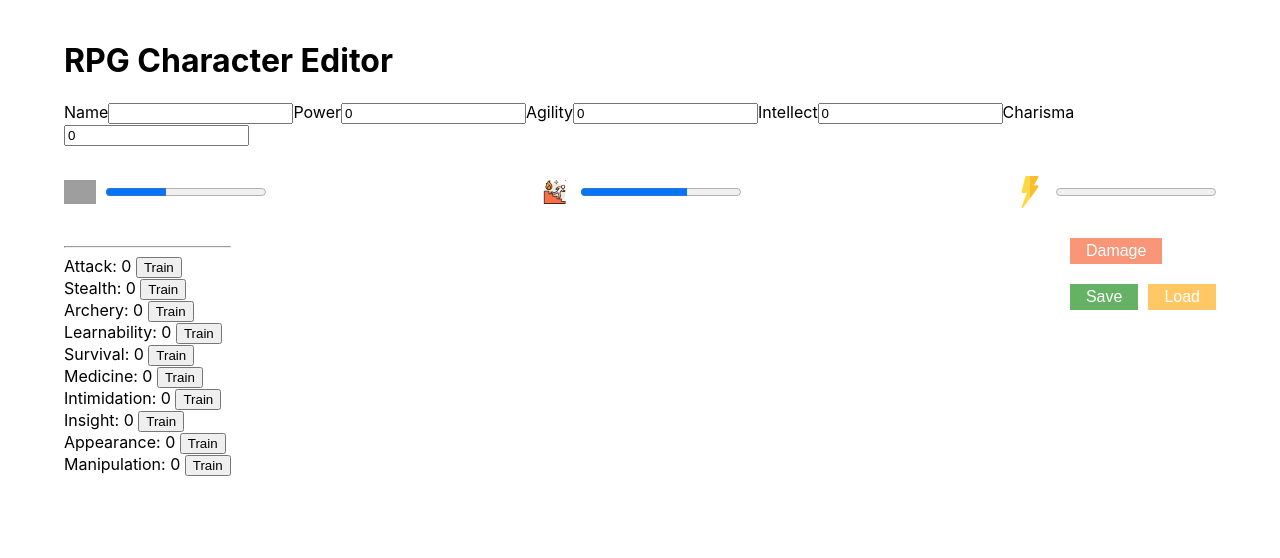
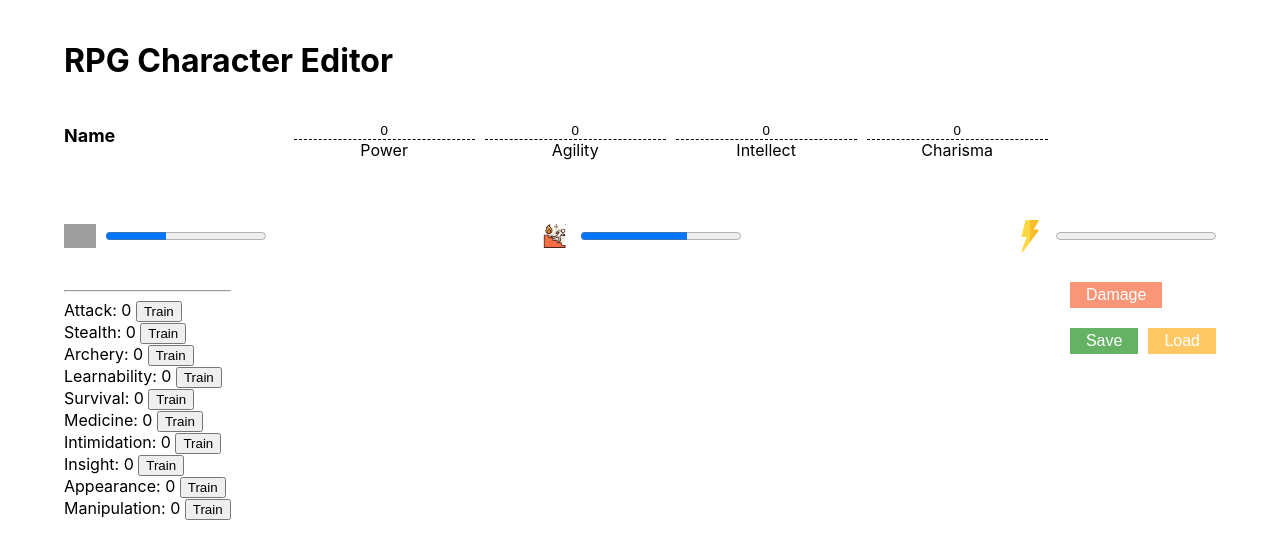
Before and after one commit to ryabykhms/rpg-character-editor, a React (Create React App) app: page / in a window 1280 px wide. Shown: the top 558 px of the page. Built offline with nearby package versions, Linux system fonts and the light colour scheme; grey boxes are pictures that could not be loaded.

Commit message:
feat: add styles for base info component

```diff
--- /dev/null
+++ b/src/components/baseInfo/BaseInfo.css
@@ -0,0 +1,50 @@
+.base-info {
+  display: flex;
+  justify-content: space-between;
+  align-items: center;
+  flex-wrap: wrap;
+}
+
+.base-info__title {
+  font-size: 18px;
+  font-weight: bold;
+  margin-bottom: 20px;
+}
+
+.base-info__title:hover {
+  text-decoration: underline;
+}
+
+.base-info__label {
+  display: flex;
+  flex-direction: column;
+  text-align: center;
+  margin-left: 10px;
+  margin-bottom: 10px;
+}
+
+.base-info__input {
+  border: none;
+  border-bottom: 1px dashed #000;
+  outline: #000;
+  text-align: center;
+}
+
+.base-info__params {
+  display: flex;
+  justify-content: space-between;
+  align-items: center;
+  flex-wrap: wrap;
+  margin: 20px auto;
+}
+
+@media (max-width: 500px) {
+  .base-info__title {
+    width: 100%;
+    text-align: center;
+  }
+
+  .base-info__label {
+    width: 100%;
+  }
+}
--- a/src/components/baseInfo/BaseInfo.tsx
+++ b/src/components/baseInfo/BaseInfo.tsx
@@ -1,6 +1,10 @@
 import { useDispatch, useSelector } from 'react-redux';
 import { IAppState, IBaseParamsState } from '../../types';
-import { setAgility, setIntellect, setCharisma, setName, setPower } from '../../store';
+import { setCharisma, setName, setPower, setAgilityAndIntellect } from '../../store';
+import React from 'react';
+import TextInput from '../textInput/TextInput';
+import './BaseInfo.css';
+import { MAX_LEVEL_NUMBER } from '../../constants';
 
 type ActionCreator = (param: number) => { type: string; payload: number };
 
@@ -16,8 +20,25 @@ const BaseInfo = (props: IBaseParamsState) => {
     actionCreator: ActionCreator
   ) => {
     const param = +event.target.value;
-    if (!Number.isNaN(param)) {
+    if (!Number.isNaN(param) && param <= MAX_LEVEL_NUMBER) {
       dispatch(actionCreator(param));
+    }
+  };
+
+  const onChangeAgilityIntellect = (
+    event: React.ChangeEvent<HTMLInputElement>,
+    param: keyof IBaseParamsState
+  ) => {
+    const value = +event.target.value;
+
+    if (Number.isNaN(value) || value > MAX_LEVEL_NUMBER) {
+      return;
+    }
+
+    if (param === 'agility') {
+      dispatch(setAgilityAndIntellect(value, intellect));
+    } else {
+      dispatch(setAgilityAndIntellect(agility, value));
     }
   };
 
@@ -30,10 +51,10 @@ const BaseInfo = (props: IBaseParamsState) => {
         onChangeParam(event, setPower);
         break;
       case 'agility':
-        onChangeParam(event, setAgility);
+        onChangeAgilityIntellect(event, 'agility');
         break;
       case 'intellect':
-        onChangeParam(event, setIntellect);
+        onChangeAgilityIntellect(event, 'intellect');
         break;
       case 'charisma':
         onChangeParam(event, setCharisma);
@@ -41,28 +62,51 @@ const BaseInfo = (props: IBaseParamsState) => {
     }
   };
 
+  const onInputName = (name: string) => {
+    dispatch(setName(name));
+  };
+
   return (
-    <div>
-      <label>
-        <span>Name</span>
-        <input onChange={(event) => dispatch(setName(event.target.value))} value={name} />
-      </label>
-      <label>
-        <span>Power</span>
-        <input onChange={(event) => onChangeBaseParams(event, 'power')} value={power} />
-      </label>
-      <label>
-        <span>Agility</span>
-        <input onChange={(event) => onChangeBaseParams(event, 'agility')} value={agility} />
-      </label>
-      <label>
-        <span>Intellect</span>
-        <input onChange={(event) => onChangeBaseParams(event, 'intellect')} value={intellect} />
-      </label>
-      <label>
-        <span>Charisma</span>
-        <input onChange={(event) => onChangeBaseParams(event, 'charisma')} value={charisma} />
-      </label>
+    <div className="base-info">
+      <TextInput
+        className="base-info__title"
+        text={name ? name : 'Name'}
+        onChangeText={onInputName}
+      />
+      <div className="base-info__params">
+        <label className="base-info__label">
+          <input
+            className="base-info__input"
+            onChange={(event) => onChangeBaseParams(event, 'power')}
+            value={power}
+          />
+          <span>Power</span>
+        </label>
+        <label className="base-info__label">
+          <input
+            className="base-info__input"
+            onChange={(event) => onChangeBaseParams(event, 'agility')}
+            value={agility}
+          />
+          <span>Agility</span>
+        </label>
+        <label className="base-info__label">
+          <input
+            className="base-info__input"
+            onChange={(event) => onChangeBaseParams(event, 'intellect')}
+            value={intellect}
+          />
+          <span>Intellect</span>
+        </label>
+        <label className="base-info__label">
+          <input
+            className="base-info__input"
+            onChange={(event) => onChangeBaseParams(event, 'charisma')}
+            value={charisma}
+          />
+          <span>Charisma</span>
+        </label>
+      </div>
     </div>
   );
 };
```
